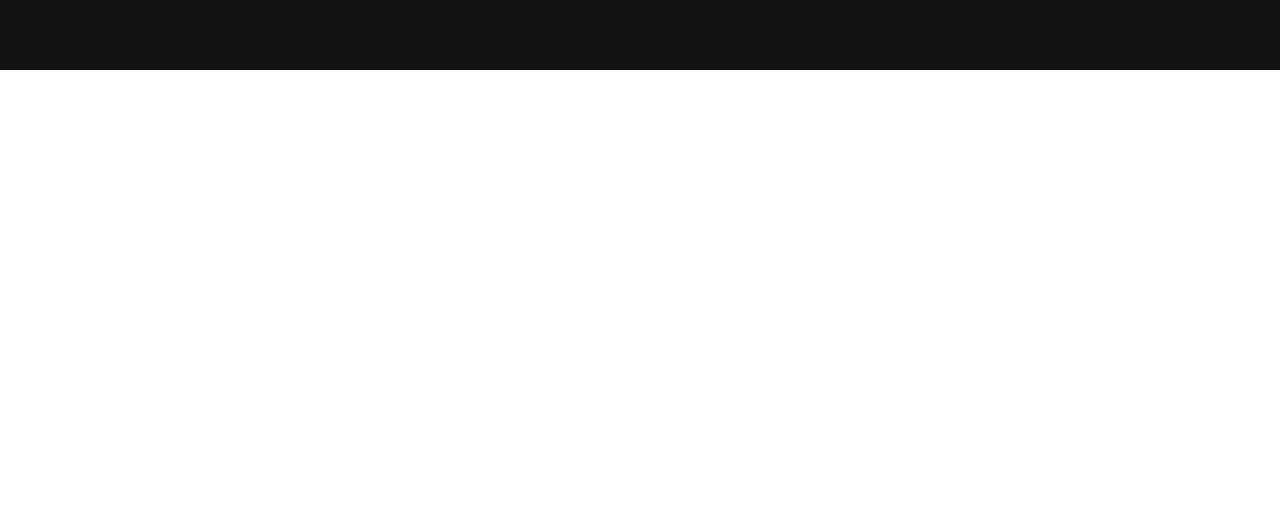
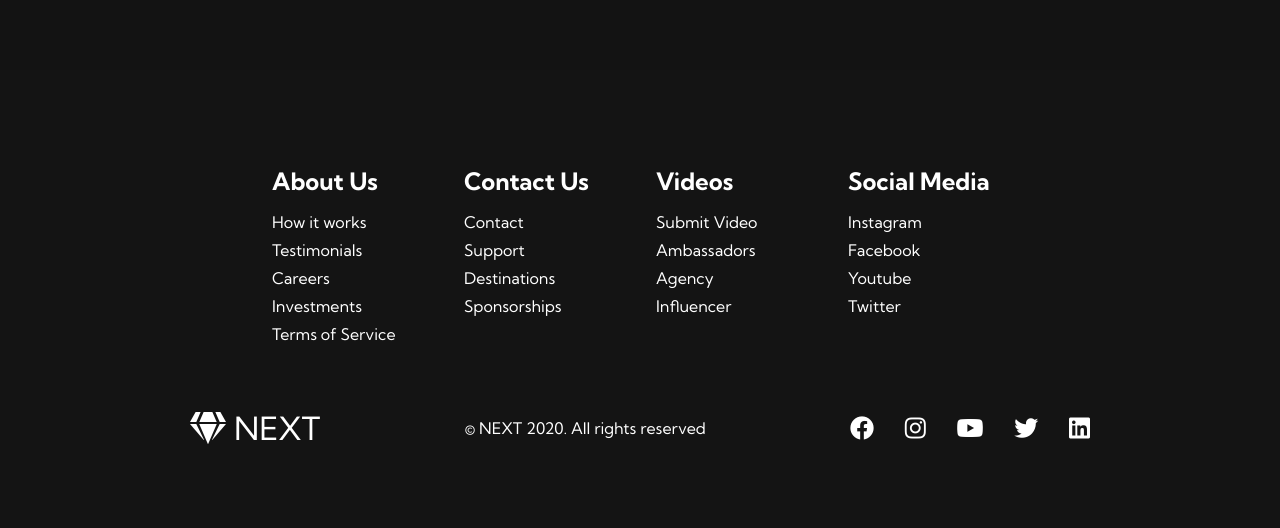
Before and after one commit to braham0eshwald/html-css-java, a plain HTML site: page index.html in a window 1280 px wide. Shown: the part 1530-2058 px from the top of the page. Before the commit the page ends 1600 px from the top, so only its background shows below. Drawn offline with Linux system fonts and the light colour scheme.

Commit message:
project complited

```diff
--- a/index.html
+++ b/index.html
@@ -72,6 +72,63 @@
         </div>
     </div>
 
+    <div class="footer__container">
+        <div class="footer__links">
+            <div class="footer__link--wrapper">
+                <div class="footer__link--items">
+                    <h2>About Us</h2>
+                    <a href="/sign__up">How it works</a> <a href="/">Testimonials</a>
+                    <a href="/">Careers</a> <a href="/">Investments</a>
+                    <a href="/">Terms of Service</a>
+                </div>
+                <div class="footer__link--items">
+                    <h2>Contact Us</h2>
+                    <a href="/">Contact</a> <a href="/">Support</a>
+                    <a href="/">Destinations</a> <a href="/">Sponsorships</a>
+                </div>
+            </div>
+            <div class="footer__link--wrapper">
+                <div class="footer__link--items">
+                    <h2>Videos</h2>
+                    <a href="/">Submit Video</a> <a href="/">Ambassadors</a>
+                    <a href="/">Agency</a> <a href="/">Influencer</a>
+                </div>
+                <div class="footer__link--items">
+                    <h2>Social Media</h2>
+                    <a href="/">Instagram</a> <a href="/">Facebook</a>
+                    <a href="/">Youtube</a> <a href="/">Twitter</a>
+                </div>
+            </div>
+        </div>
+        <section class="social__media">
+            <div class="social__media--wrap">
+                <div class="footer__logo">
+                    <a href="/" id="footer__logo"><i class="fas fa-gem"></i>NEXT</a>
+                </div>
+                <p class="website__rights">© NEXT 2020. All rights reserved</p>
+                <div class="social__icons">
+                    <a class="social__icon--link" href="/" target="_blank" aria-label="Facebook">
+                        <i class="fab fa-facebook"></i>
+                    </a>
+                    <a class="social__icon--link" href="/" target="_blank" aria-label="Instagram">
+                        <i class="fab fa-instagram"></i>
+                    </a>
+                    <a class="social__icon--link"
+                        href="//www.youtube.com/channel/UCsKsymTY_4BYR-wytLjex7A?view_as=subscriber" target="_blank"
+                        aria-label="Youtube">
+                        <i class="fab fa-youtube"></i>
+                    </a>
+                    <a class="social__icon--link" href="/" target="_blank" aria-label="Twitter">
+                        <i class="fab fa-twitter"></i>
+                    </a>
+                    <a class="social__icon--link" href="/" target="_blank" aria-label="LinkedIn">
+                        <i class="fab fa-linkedin"></i>
+                    </a>
+                </div>
+            </div>
+        </section>
+    </div>
+
     <script src="app.js"></script>
 </body>
 </html>
--- a/styles.css
+++ b/styles.css
@@ -470,3 +470,134 @@
         width: 300px;
     }
 }
+
+
+.footer__container {
+    background-color: #141414;
+    padding: 5rem 0;
+    display: flex;
+    flex-direction: column;
+    justify-content: center;
+    align-items: center;
+}
+
+#footer__logo {
+    color: #fff;
+    display: flex;
+    align-items: center;
+    cursor: pointer;
+    text-decoration: none;
+    font-size: 2rem;
+}
+
+.footer__links {
+    width: 100%;
+    max-width: 1000px;
+    display: flex;
+    justify-content: center;
+}
+
+.footer__link--wrapper {
+    display: flex;
+}
+
+.footer__link--items {
+    display: flex;
+    flex-direction: column;
+    align-items: flex-start;
+    margin: 16px;
+    text-align: left;
+    width: 160px;
+    box-sizing: border-box;
+}
+
+.footer__link--items h2 {
+    margin-bottom: 16px;
+}
+
+.footer__link--items>h2 {
+    color: #fff;
+}
+
+.footer__link--items a {
+    color: #fff;
+    text-decoration: none;
+    margin-bottom: 0.5rem;
+}
+
+.footer__link--items a:hover {
+    color: #e9e9e9;
+    transition: 0.3s ease-out;
+}
+
+.social__icon--link {
+    color: #fff;
+    font-size: 24px;
+}
+
+.social__media {
+    max-width: 1000px;
+    width: 100%;
+}
+
+.social__media--wrap {
+    display: flex;
+    justify-content: space-between;
+    align-items: center;
+    width: 90%;
+    max-width: 1000px;
+    margin: 40px auto 0 auto;
+}
+
+.social__icons {
+    display: flex;
+    justify-content: space-between;
+    align-items: center;
+    width: 240px;
+}
+
+.social__logo {
+    color: #fff;
+    justify-self: start;
+    margin-left: 20px;
+    cursor: pointer;
+    text-decoration: none;
+    font-size: 2rem;
+    display: flex;
+    align-items: center;
+    margin-bottom: 16px;
+}
+
+.website__rights {
+    color: #fff;
+}
+
+@media screen and (max-width: 820px) {
+    .footer__links {
+        padding-top: 2rem;
+    }
+
+    #footer__logo {
+        margin-bottom: 2rem;
+    }
+
+    .website__rights {
+        margin-bottom: 2rem;
+    }
+
+    .footer__link--wrapper {
+        flex-direction: column;
+    }
+
+    .social__media--wrap {
+        flex-direction: column;
+    }
+}
+
+@media screen and (max-width: 480px) {
+    .footer__link--items {
+        margin: 0;
+        padding: 10px;
+        width: 100%;
+    }
+}
```
Also changed, not shown: tech.html (+134 -0 lines).
